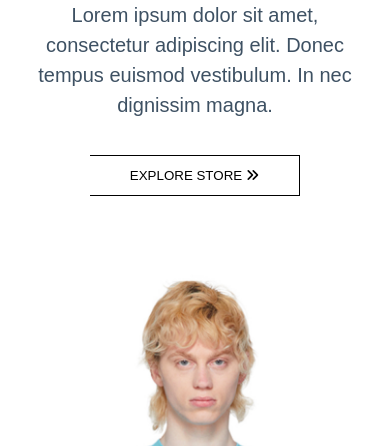
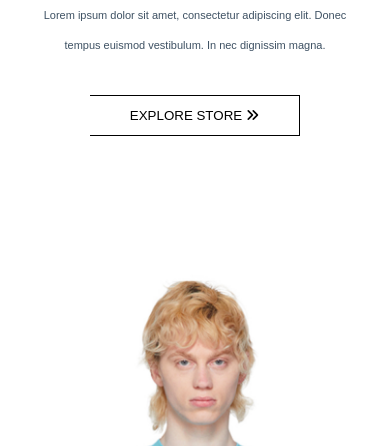
Before and after one commit to calixtofrancismantalii/CUSTOMIZED-PRINTED-TEES, a plain HTML site: page index.html in a window 390 px wide. Shown: the part 398-844 px from the top of the page. Drawn offline with Linux system fonts and the light colour scheme.

Commit message:
main.css try to chang fontsize of paragraph in section one

```diff
--- a/main.css
+++ b/main.css
@@ -650,6 +650,9 @@ html{
         line-height: 50px;
 
     }
+    .section-One .intro p{
+        font-size: 11px;
+    }
 
 
     /*SECTION-TWO*/
@@ -771,9 +774,6 @@ html{
         justify-content: center;
         flex-wrap: wrap;
     }
-
-
-
 
 
 
```
